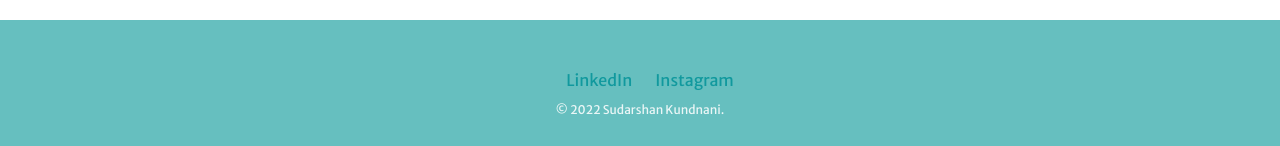
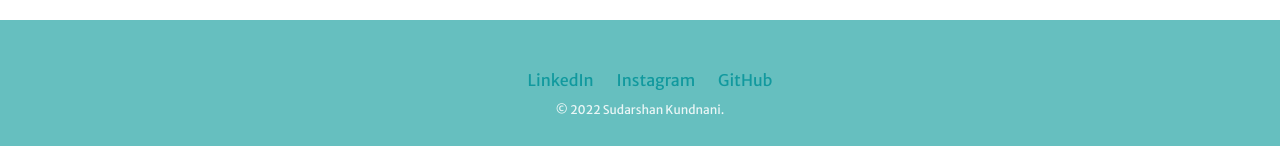
Before and after one commit to sudarshannn/learning-html-css, a plain HTML site: page index.html in a window 1280 px wide. Shown: the part 2306-2452 px from the top of the page. Drawn offline with Linux system fonts and the light colour scheme.

Commit message:
adding my github profile

```diff
--- a/index.html
+++ b/index.html
@@ -62,6 +62,7 @@
     <div class="bottom-container">
         <a class="footer-link" href="https://www.linkedin.com/in/sudarshan-kundnani-5117b4217/">LinkedIn</a>
         <a class="footer-link" href="https://www.instagram.com/sudarshan_kundnani/">Instagram</a>
+        <a class="footer-link" href="https://github.com/sudarshannn">GitHub</a>
         <p class="last-line">© 2022 Sudarshan Kundnani.</p>
     </div>
 </body>
```
